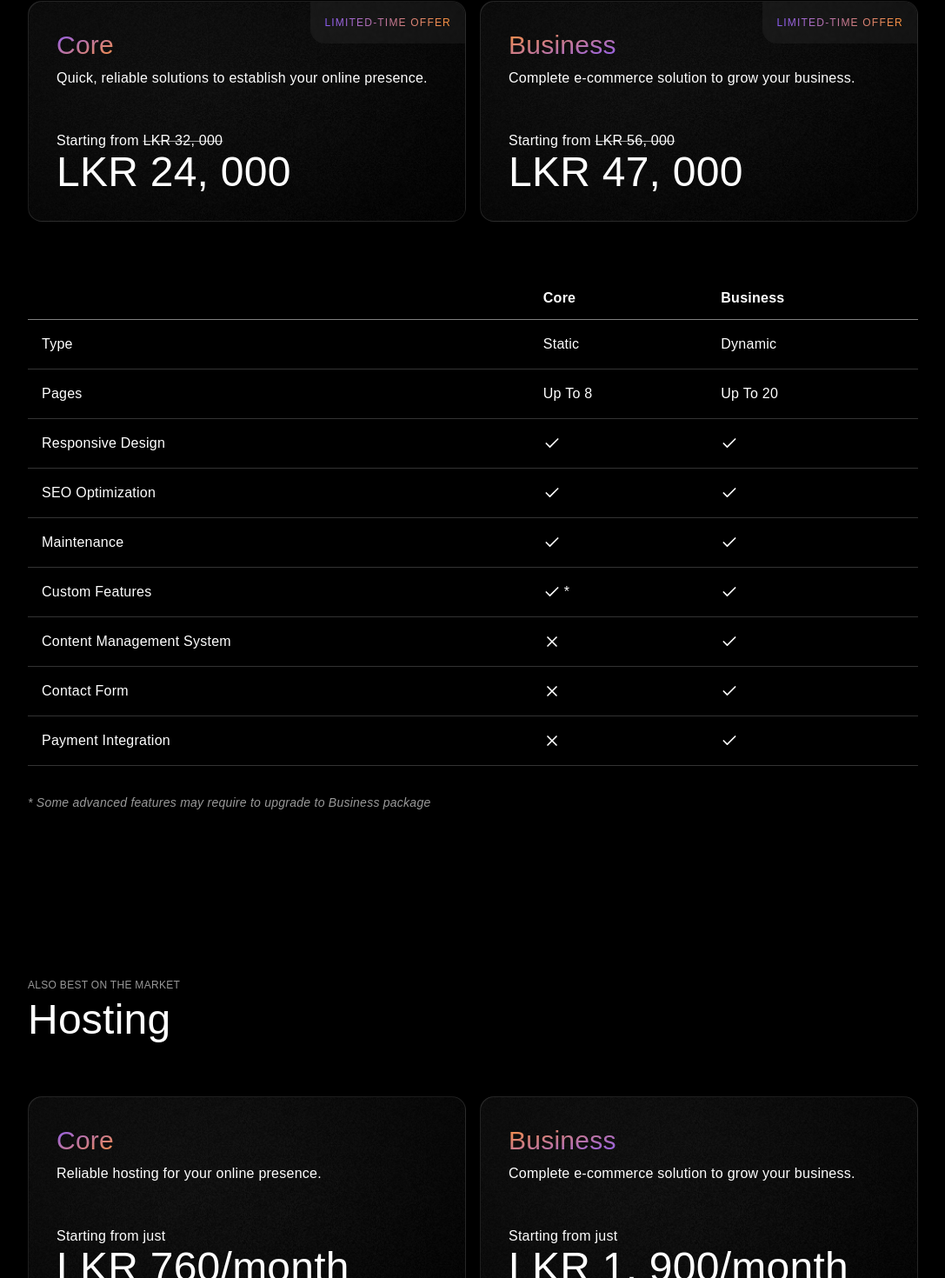
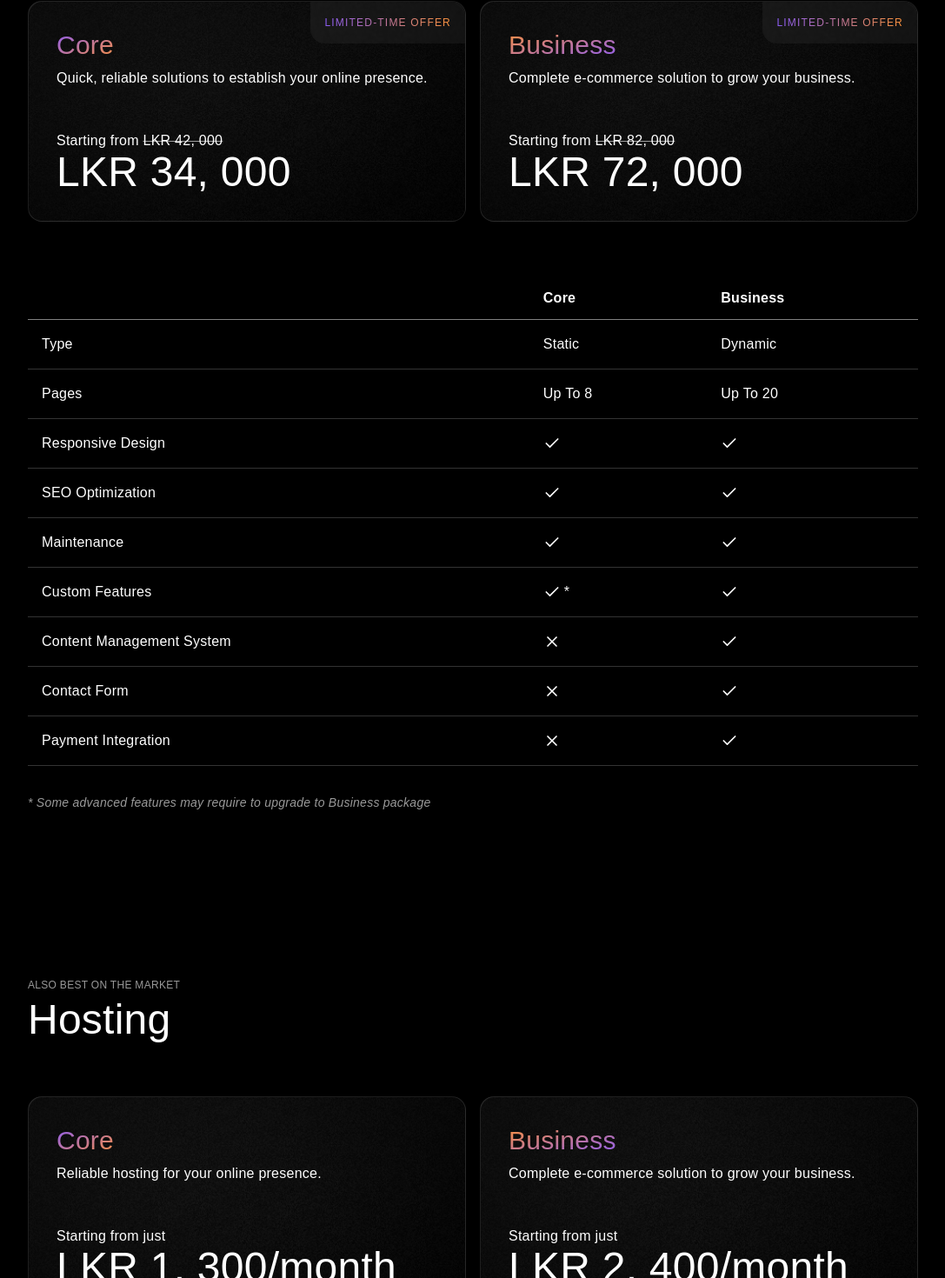
Before and after one commit to samadhi1311/hyperreal, a Next.js app: page /pricing in a window 1280 px wide. Shown: the part 231-1701 px from the top of the page at 87% size, without its empty margins (96-1183 px from the left). Built offline with nearby package versions, Linux system fonts and the light colour scheme; a web font is replaced by a local one.

Commit message:
Updated pricing

```diff
--- a/app/(index)/pricing/page.tsx
+++ b/app/(index)/pricing/page.tsx
@@ -73,9 +73,9 @@ export default function PricingPage() {
 							</div>
 							<div className='p-8 pt-0'>
 								<P2 className='mt-4'>
-									Starting from <span className='line-through decoration-white/60'>LKR 32, 000</span>
+									Starting from <span className='line-through decoration-white/60'>LKR 42, 000</span>
 								</P2>
-								<H2>LKR 24, 000</H2>
+								<H2>LKR 34, 000</H2>
 							</div>
 						</Card>
 					</motion.div>
@@ -99,9 +99,9 @@ export default function PricingPage() {
 							</div>
 							<div className='p-8 pt-0'>
 								<P2 className='mt-4'>
-									Starting from <span className='line-through decoration-white/60'>LKR 56, 000</span>
+									Starting from <span className='line-through decoration-white/60'>LKR 82, 000</span>
 								</P2>
-								<H2>LKR 47, 000</H2>
+								<H2>LKR 72, 000</H2>
 							</div>
 						</Card>
 					</motion.div>
@@ -140,8 +140,8 @@ export default function PricingPage() {
 							</div>
 							<div className='p-8 pt-0'>
 								<P2 className='mt-4'>Starting from just</P2>
-								<H2>LKR 760/month</H2>
-								<P2>or LKR 9, 120/year</P2>
+								<H2>LKR 1, 300/month</H2>
+								<P2>or LKR 15, 600/year</P2>
 							</div>
 						</Card>
 					</motion.div>
@@ -162,8 +162,8 @@ export default function PricingPage() {
 							</div>
 							<div className='p-8 pt-0'>
 								<P2 className='mt-4'>Starting from just</P2>
-								<H2>LKR 1, 900/month</H2>
-								<P2>or LKR 22, 800/year</P2>
+								<H2>LKR 2, 400/month</H2>
+								<P2>or LKR 28, 800/year</P2>
 							</div>
 						</Card>
 					</motion.div>
--- a/components/pricing.tsx
+++ b/components/pricing.tsx
@@ -105,9 +105,9 @@ function Pricing() {
 						</div>
 						<div className='p-8 pt-0'>
 							<P2 className='mt-4'>
-								Starting from <span className='line-through decoration-white/60'>LKR 32, 000</span>
+								Starting from <span className='line-through decoration-white/60'>LKR 42, 000</span>
 							</P2>
-							<H2>LKR 24, 000</H2>
+							<H2>LKR 34, 000</H2>
 						</div>
 					</Card>
 				</motion.div>
@@ -131,9 +131,9 @@ function Pricing() {
 						</div>
 						<div className='p-8 pt-0'>
 							<P2 className='mt-4'>
-								Starting from <span className='line-through decoration-white/60'>LKR 56, 000</span>
+								Starting from <span className='line-through decoration-white/60'>LKR 82, 000</span>
 							</P2>
-							<H2>LKR 47, 000</H2>
+							<H2>LKR 72, 000</H2>
 						</div>
 					</Card>
 				</motion.div>
```
